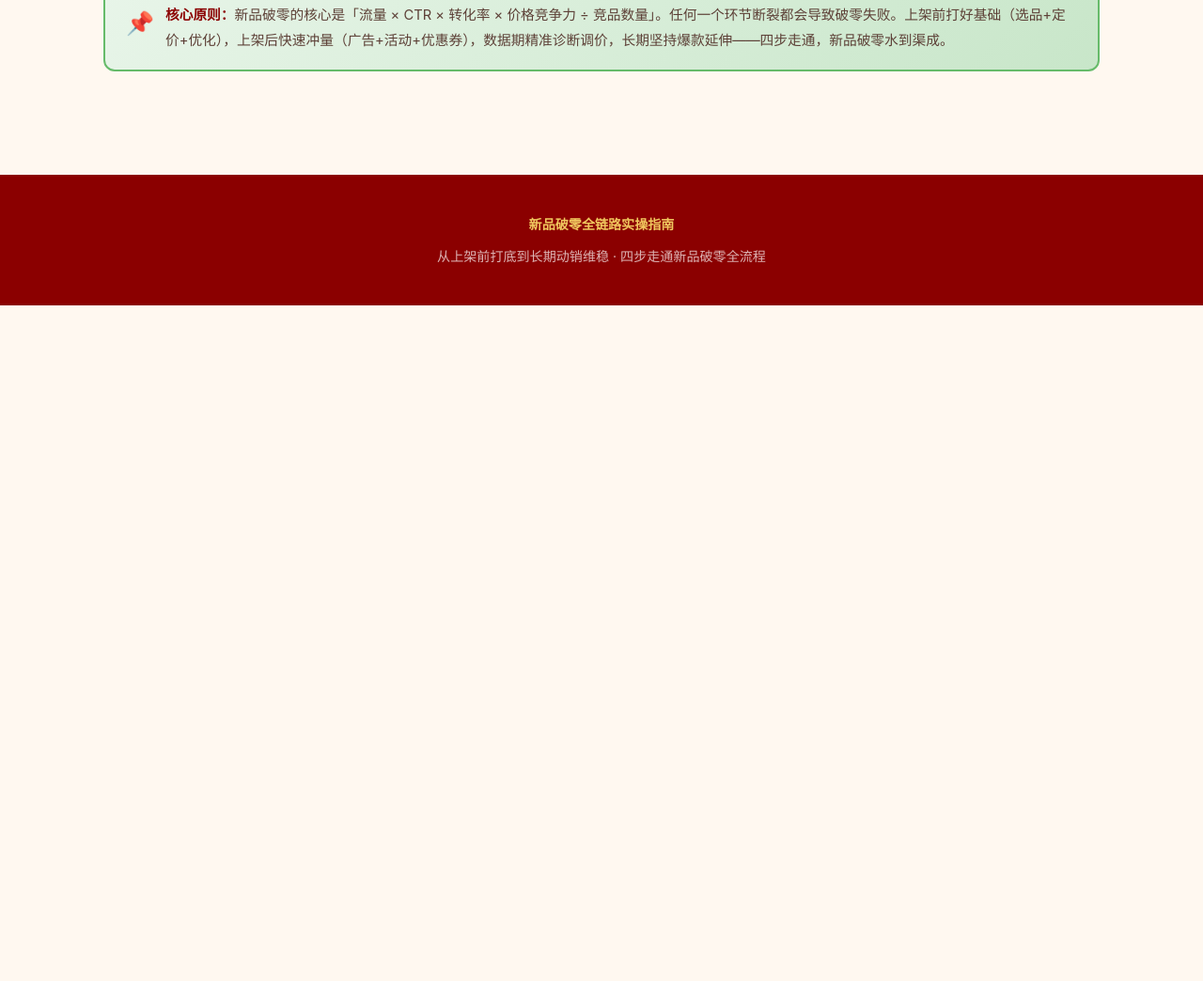
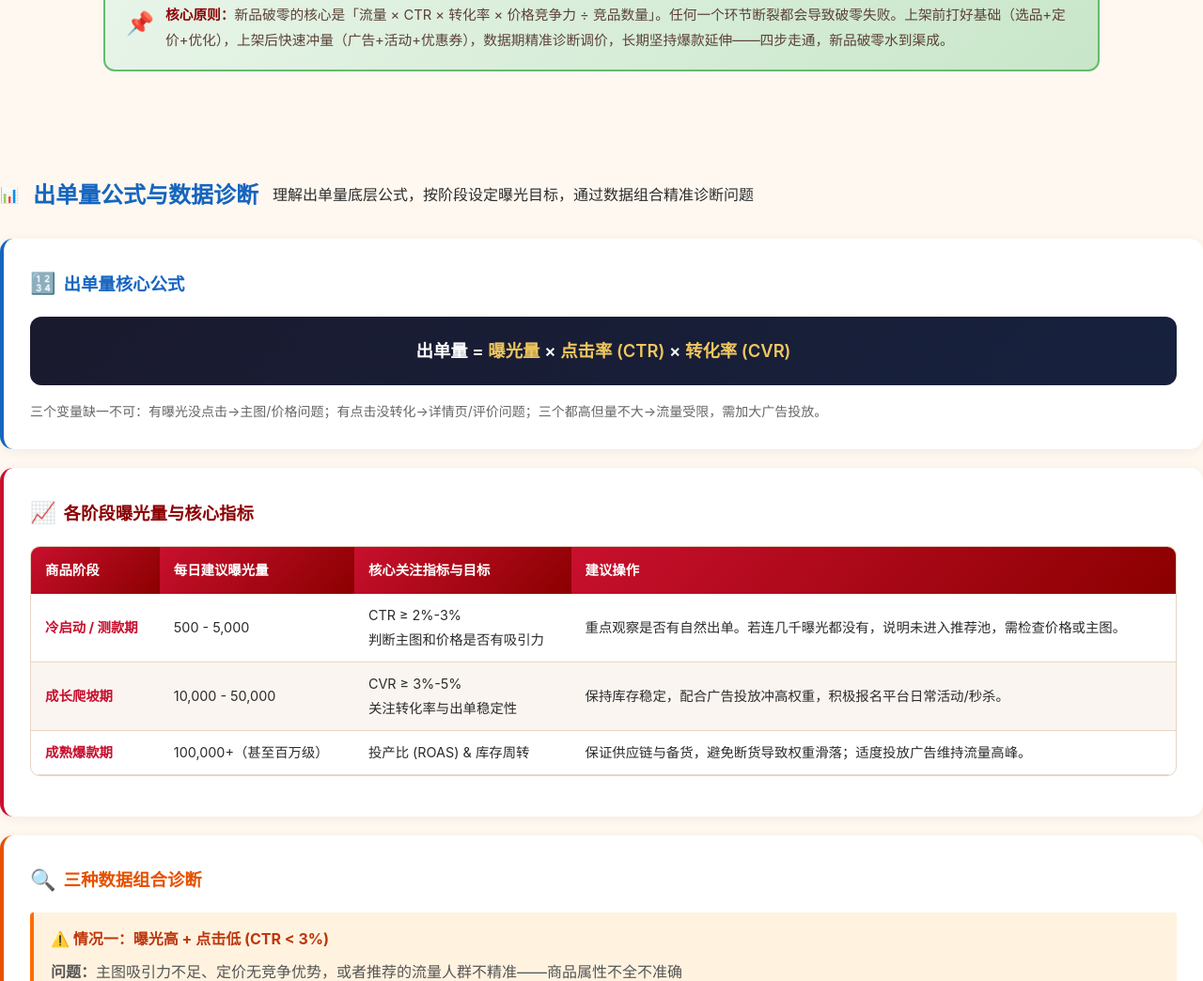
Before and after one commit to hazeshao-temu/xinpinpo0, a plain HTML site: page index.html in a window 1280 px wide. Shown: the part 10956-12000 px from the top of the page at 94% size. Before the commit the page ends 11281 px from the top, so only its background shows below. Drawn offline with Linux system fonts and the light colour scheme.

Commit message:
Add files via upload

```diff
--- a/index.html
+++ b/index.html
@@ -1124,6 +1124,84 @@ td strong {
 
 </div>
 
+
+<!-- ========================================== -->
+<!-- 出单量公式与数据诊断 -->
+<!-- ========================================== -->
+<div class="phase" id="formula-diagnosis">
+  <div class="anchor"></div>
+  <div class="phase-header">
+    <span class="phase-number">📊</span>
+    <h2 style="color: #1565C0;">出单量公式与数据诊断</h2>
+    <p>理解出单量底层公式，按阶段设定曝光目标，通过数据组合精准诊断问题</p>
+  </div>
+
+  <!-- 出单量公式 -->
+  <div class="card card-blue">
+    <div class="card-title"><span class="icon">🔢</span> 出单量核心公式</div>
+    <div class="formula-box">
+      <div class="formula">出单量 = <span>曝光量</span> × <span>点击率 (CTR)</span> × <span>转化率 (CVR)</span></div>
+    </div>
+    <p style="color: #666; font-size: 14px;">三个变量缺一不可：有曝光没点击→主图/价格问题；有点击没转化→详情页/评价问题；三个都高但量不大→流量受限，需加大广告投放。</p>
+  </div>
+
+  <!-- 各阶段曝光量建议表 -->
+  <div class="card card-red">
+    <div class="card-title"><span class="icon">📈</span> 各阶段曝光量与核心指标</div>
+    <div class="table-wrap">
+      <table>
+        <thead>
+          <tr><th>商品阶段</th><th>每日建议曝光量</th><th>核心关注指标与目标</th><th>建议操作</th></tr>
+        </thead>
+        <tbody>
+          <tr>
+            <td><strong>冷启动 / 测款期</strong></td>
+            <td>500 - 5,000</td>
+            <td>CTR ≥ 2%-3%<br>判断主图和价格是否有吸引力</td>
+            <td>重点观察是否有自然出单。若连几千曝光都没有，说明未进入推荐池，需检查价格或主图。</td>
+          </tr>
+          <tr>
+            <td><strong>成长爬坡期</strong></td>
+            <td>10,000 - 50,000</td>
+            <td>CVR ≥ 3%-5%<br>关注转化率与出单稳定性</td>
+            <td>保持库存稳定，配合广告投放冲高权重，积极报名平台日常活动/秒杀。</td>
+          </tr>
+          <tr>
+            <td><strong>成熟爆款期</strong></td>
+            <td>100,000+（甚至百万级）</td>
+            <td>投产比 (ROAS) & 库存周转</td>
+            <td>保证供应链与备货，避免断货导致权重滑落；适度投放广告维持流量高峰。</td>
+          </tr>
+        </tbody>
+      </table>
+    </div>
+  </div>
+
+  <!-- 数据组合诊断 -->
+  <div class="card card-orange">
+    <div class="card-title"><span class="icon">🔍</span> 三种数据组合诊断</div>
+
+    <div style="background: #FFF3E0; border-left: 4px solid #FF6D00; padding: 14px 18px; margin-bottom: 16px; border-radius: 4px;">
+      <div style="font-size: 16px; font-weight: 700; color: #BF360C; margin-bottom: 6px;">⚠️ 情况一：曝光高 + 点击低 (CTR &lt; 3%)</div>
+      <div style="color: #555; margin-bottom: 4px;"><strong>问题：</strong>主图吸引力不足、定价无竞争优势，或者推荐的流量人群不精准——商品属性不全不准确</div>
+      <div style="color: #555;"><strong>优化方向：</strong>优化主图视觉（增加场景感/卖点展示）、调整价格</div>
+    </div>
+
+    <div style="background: #FFF3E0; border-left: 4px solid #FF6D00; padding: 14px 18px; margin-bottom: 16px; border-radius: 4px;">
+      <div style="font-size: 16px; font-weight: 700; color: #BF360C; margin-bottom: 6px;">⚠️ 情况二：点击高 + 转化低 (CVR &lt; 2%)</div>
+      <div style="color: #555; margin-bottom: 4px;"><strong>问题：</strong>买家点进来后失望。通常是价格与质量预期不符、轮播图/详情页不够透彻、有差评或无评价</div>
+      <div style="color: #555;"><strong>优化方向：</strong>优化详情页/轮播图卖点、积累优质评论、检查规格/尺寸设置</div>
+    </div>
+
+    <div style="background: #E8F5E9; border-left: 4px solid #43A047; padding: 14px 18px; border-radius: 4px;">
+      <div style="font-size: 16px; font-weight: 700; color: #1B5E20; margin-bottom: 6px;">✅ 情况三：曝光高 + 点击高 + 转化高</div>
+      <div style="color: #555; margin-bottom: 4px;"><strong>问题：</strong>说明产品潜力极佳，但没被算法拉起来（流量受限）</div>
+      <div style="color: #555;"><strong>优化方向：</strong>开全站/搜索广告冲量、降价争取系统"降价潮流"、积极跟进平台活动报名</div>
+    </div>
+  </div>
+
+</div>
+
 <!-- ====== 底部 ====== -->
 <div class="footer">
   <div class="footer-gold">新品破零全链路实操指南</div>
```
